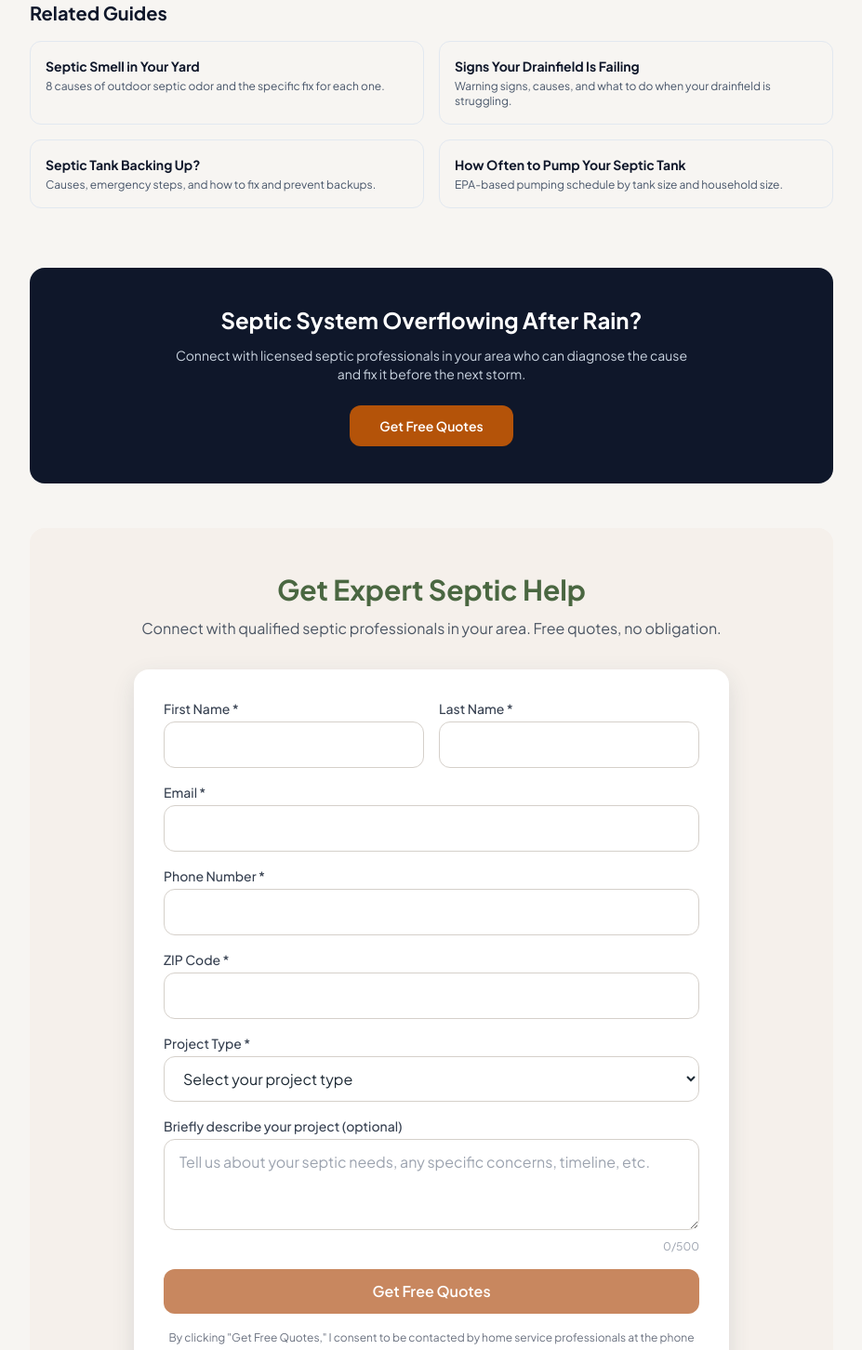
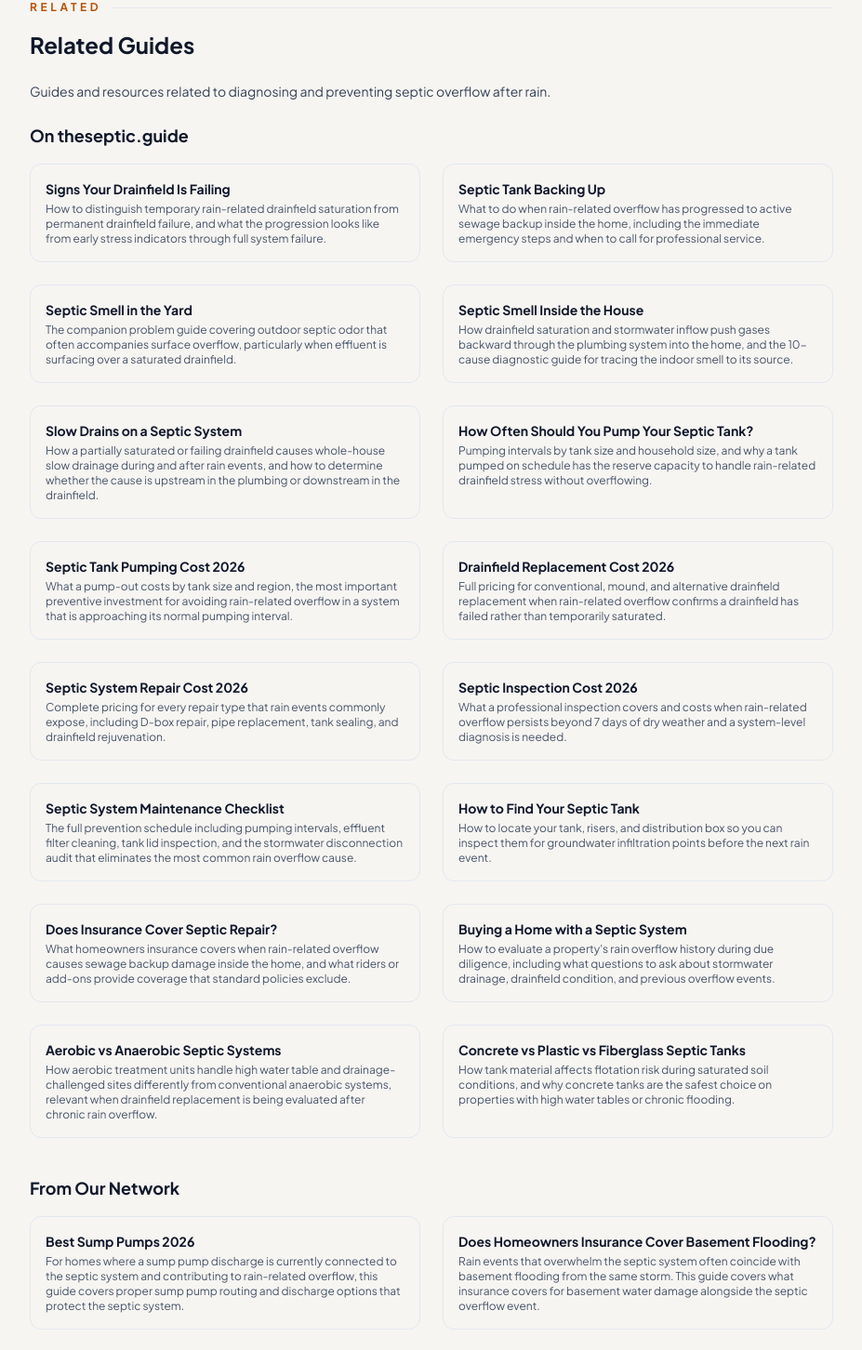
Before and after one commit to thebasementguide2026/theseptic.guide-, a Next.js app: page /problems/septic-overflow-after-rain in a window 1280 px wide. Shown: the part 8360-9812 px from the top of the page at 93% size, without its empty margins (176-1103 px from the left). Built offline with nearby package versions, Linux system fonts and the light colour scheme.

Commit message:
Replace Related Guides with expanded version (16+3+1) on septic-overflow-after-rain

```diff
--- a/app/problems/septic-overflow-after-rain/page.tsx
+++ b/app/problems/septic-overflow-after-rain/page.tsx
@@ -467,24 +467,100 @@ export default function SepticOverflowAfterRain() {
 
         {/* Related Guides */}
         <div className='mb-16'>
-          <h2 className='text-xl font-bold text-slate-900 mb-4'>Related Guides</h2>
-          <div className='grid md:grid-cols-2 gap-4'>
-            <Link href='/problems/septic-smell-in-yard' className='block p-4 border border-slate-200 rounded-lg hover:shadow-md transition-shadow'>
-              <h3 className='font-bold text-slate-900 mb-1 text-sm'>Septic Smell in Your Yard</h3>
-              <p className='text-slate-600 text-xs'>8 causes of outdoor septic odor and the specific fix for each one.</p>
-            </Link>
+          <div className='flex items-center space-x-3 mb-4'>
+            <span className='text-amber-700 font-bold tracking-[0.3em] text-xs uppercase'>Related</span>
+            <div className='flex-1 h-px bg-slate-200'></div>
+          </div>
+          <h2 className='text-2xl font-bold text-slate-900 mb-6'>Related Guides</h2>
+          <p className='text-slate-700 text-sm mb-6'>Guides and resources related to diagnosing and preventing septic overflow after rain.</p>
+          <h3 className='text-lg font-bold text-slate-900 mb-4'>On theseptic.guide</h3>
+          <div className='grid md:grid-cols-2 gap-6 mb-10'>
             <Link href='/problems/drainfield-failing' className='block p-4 border border-slate-200 rounded-lg hover:shadow-md transition-shadow'>
-              <h3 className='font-bold text-slate-900 mb-1 text-sm'>Signs Your Drainfield Is Failing</h3>
-              <p className='text-slate-600 text-xs'>Warning signs, causes, and what to do when your drainfield is struggling.</p>
+              <h4 className='font-bold text-slate-900 text-sm mb-1'>Signs Your Drainfield Is Failing</h4>
+              <p className='text-slate-600 text-xs'>How to distinguish temporary rain-related drainfield saturation from permanent drainfield failure, and what the progression looks like from early stress indicators through full system failure.</p>
             </Link>
             <Link href='/problems/tank-backing-up' className='block p-4 border border-slate-200 rounded-lg hover:shadow-md transition-shadow'>
-              <h3 className='font-bold text-slate-900 mb-1 text-sm'>Septic Tank Backing Up?</h3>
-              <p className='text-slate-600 text-xs'>Causes, emergency steps, and how to fix and prevent backups.</p>
+              <h4 className='font-bold text-slate-900 text-sm mb-1'>Septic Tank Backing Up</h4>
+              <p className='text-slate-600 text-xs'>What to do when rain-related overflow has progressed to active sewage backup inside the home, including the immediate emergency steps and when to call for professional service.</p>
+            </Link>
+            <Link href='/problems/septic-smell-in-yard' className='block p-4 border border-slate-200 rounded-lg hover:shadow-md transition-shadow'>
+              <h4 className='font-bold text-slate-900 text-sm mb-1'>Septic Smell in the Yard</h4>
+              <p className='text-slate-600 text-xs'>The companion problem guide covering outdoor septic odor that often accompanies surface overflow, particularly when effluent is surfacing over a saturated drainfield.</p>
+            </Link>
+            <Link href='/problems/septic-smell-inside-house' className='block p-4 border border-slate-200 rounded-lg hover:shadow-md transition-shadow'>
+              <h4 className='font-bold text-slate-900 text-sm mb-1'>Septic Smell Inside the House</h4>
+              <p className='text-slate-600 text-xs'>How drainfield saturation and stormwater inflow push gases backward through the plumbing system into the home, and the 10-cause diagnostic guide for tracing the indoor smell to its source.</p>
+            </Link>
+            <Link href='/problems/slow-drains' className='block p-4 border border-slate-200 rounded-lg hover:shadow-md transition-shadow'>
+              <h4 className='font-bold text-slate-900 text-sm mb-1'>Slow Drains on a Septic System</h4>
+              <p className='text-slate-600 text-xs'>How a partially saturated or failing drainfield causes whole-house slow drainage during and after rain events, and how to determine whether the cause is upstream in the plumbing or downstream in the drainfield.</p>
             </Link>
             <Link href='/articles/how-often-pump-septic-tank' className='block p-4 border border-slate-200 rounded-lg hover:shadow-md transition-shadow'>
-              <h3 className='font-bold text-slate-900 mb-1 text-sm'>How Often to Pump Your Septic Tank</h3>
-              <p className='text-slate-600 text-xs'>EPA-based pumping schedule by tank size and household size.</p>
+              <h4 className='font-bold text-slate-900 text-sm mb-1'>How Often Should You Pump Your Septic Tank?</h4>
+              <p className='text-slate-600 text-xs'>Pumping intervals by tank size and household size, and why a tank pumped on schedule has the reserve capacity to handle rain-related drainfield stress without overflowing.</p>
             </Link>
+            <Link href='/articles/septic-tank-pumping-cost' className='block p-4 border border-slate-200 rounded-lg hover:shadow-md transition-shadow'>
+              <h4 className='font-bold text-slate-900 text-sm mb-1'>Septic Tank Pumping Cost 2026</h4>
+              <p className='text-slate-600 text-xs'>What a pump-out costs by tank size and region, the most important preventive investment for avoiding rain-related overflow in a system that is approaching its normal pumping interval.</p>
+            </Link>
+            <Link href='/cost-guides/drainfield-replacement-cost' className='block p-4 border border-slate-200 rounded-lg hover:shadow-md transition-shadow'>
+              <h4 className='font-bold text-slate-900 text-sm mb-1'>Drainfield Replacement Cost 2026</h4>
+              <p className='text-slate-600 text-xs'>Full pricing for conventional, mound, and alternative drainfield replacement when rain-related overflow confirms a drainfield has failed rather than temporarily saturated.</p>
+            </Link>
+            <Link href='/cost-guides/septic-system-repair-cost' className='block p-4 border border-slate-200 rounded-lg hover:shadow-md transition-shadow'>
+              <h4 className='font-bold text-slate-900 text-sm mb-1'>Septic System Repair Cost 2026</h4>
+              <p className='text-slate-600 text-xs'>Complete pricing for every repair type that rain events commonly expose, including D-box repair, pipe replacement, tank sealing, and drainfield rejuvenation.</p>
+            </Link>
+            <Link href='/cost-guides/septic-inspection-cost' className='block p-4 border border-slate-200 rounded-lg hover:shadow-md transition-shadow'>
+              <h4 className='font-bold text-slate-900 text-sm mb-1'>Septic Inspection Cost 2026</h4>
+              <p className='text-slate-600 text-xs'>What a professional inspection covers and costs when rain-related overflow persists beyond 7 days of dry weather and a system-level diagnosis is needed.</p>
+            </Link>
+            <Link href='/maintenance/septic-system-maintenance-checklist' className='block p-4 border border-slate-200 rounded-lg hover:shadow-md transition-shadow'>
+              <h4 className='font-bold text-slate-900 text-sm mb-1'>Septic System Maintenance Checklist</h4>
+              <p className='text-slate-600 text-xs'>The full prevention schedule including pumping intervals, effluent filter cleaning, tank lid inspection, and the stormwater disconnection audit that eliminates the most common rain overflow cause.</p>
+            </Link>
+            <Link href='/articles/how-to-find-your-septic-tank' className='block p-4 border border-slate-200 rounded-lg hover:shadow-md transition-shadow'>
+              <h4 className='font-bold text-slate-900 text-sm mb-1'>How to Find Your Septic Tank</h4>
+              <p className='text-slate-600 text-xs'>How to locate your tank, risers, and distribution box so you can inspect them for groundwater infiltration points before the next rain event.</p>
+            </Link>
+            <Link href='/articles/does-insurance-cover-septic-repair-replacement' className='block p-4 border border-slate-200 rounded-lg hover:shadow-md transition-shadow'>
+              <h4 className='font-bold text-slate-900 text-sm mb-1'>Does Insurance Cover Septic Repair?</h4>
+              <p className='text-slate-600 text-xs'>What homeowners insurance covers when rain-related overflow causes sewage backup damage inside the home, and what riders or add-ons provide coverage that standard policies exclude.</p>
+            </Link>
+            <Link href='/guides/buying-home-with-septic' className='block p-4 border border-slate-200 rounded-lg hover:shadow-md transition-shadow'>
+              <h4 className='font-bold text-slate-900 text-sm mb-1'>Buying a Home with a Septic System</h4>
+              <p className='text-slate-600 text-xs'>How to evaluate a property&apos;s rain overflow history during due diligence, including what questions to ask about stormwater drainage, drainfield condition, and previous overflow events.</p>
+            </Link>
+            <Link href='/comparisons/aerobic-vs-anaerobic-septic-systems' className='block p-4 border border-slate-200 rounded-lg hover:shadow-md transition-shadow'>
+              <h4 className='font-bold text-slate-900 text-sm mb-1'>Aerobic vs Anaerobic Septic Systems</h4>
+              <p className='text-slate-600 text-xs'>How aerobic treatment units handle high water table and drainage-challenged sites differently from conventional anaerobic systems, relevant when drainfield replacement is being evaluated after chronic rain overflow.</p>
+            </Link>
+            <Link href='/comparisons/concrete-vs-plastic-vs-fiberglass-septic-tanks' className='block p-4 border border-slate-200 rounded-lg hover:shadow-md transition-shadow'>
+              <h4 className='font-bold text-slate-900 text-sm mb-1'>Concrete vs Plastic vs Fiberglass Septic Tanks</h4>
+              <p className='text-slate-600 text-xs'>How tank material affects flotation risk during saturated soil conditions, and why concrete tanks are the safest choice on properties with high water tables or chronic flooding.</p>
+            </Link>
+          </div>
+          <h3 className='text-lg font-bold text-slate-900 mb-4'>From Our Network</h3>
+          <div className='grid md:grid-cols-2 gap-6 mb-10'>
+            <a href='https://thebasement.guide/articles/best-sump-pumps-2026' target='_blank' rel='noopener noreferrer' className='block p-4 border border-slate-200 rounded-lg hover:shadow-md transition-shadow'>
+              <h4 className='font-bold text-slate-900 text-sm mb-1'>Best Sump Pumps 2026</h4>
+              <p className='text-slate-600 text-xs'>For homes where a sump pump discharge is currently connected to the septic system and contributing to rain-related overflow, this guide covers proper sump pump routing and discharge options that protect the septic system.</p>
+            </a>
+            <a href='https://thebasement.guide/articles/basement-flooding-insurance' target='_blank' rel='noopener noreferrer' className='block p-4 border border-slate-200 rounded-lg hover:shadow-md transition-shadow'>
+              <h4 className='font-bold text-slate-900 text-sm mb-1'>Does Homeowners Insurance Cover Basement Flooding?</h4>
+              <p className='text-slate-600 text-xs'>Rain events that overwhelm the septic system often coincide with basement flooding from the same storm. This guide covers what insurance covers for basement water damage alongside the septic overflow event.</p>
+            </a>
+            <a href='https://thebasement.guide/articles/basement-emergency-water-plan' target='_blank' rel='noopener noreferrer' className='block p-4 border border-slate-200 rounded-lg hover:shadow-md transition-shadow'>
+              <h4 className='font-bold text-slate-900 text-sm mb-1'>Basement Emergency Water Plan</h4>
+              <p className='text-slate-600 text-xs'>For homes where rain-related septic overflow has caused sewage to back up into the basement, this guide covers the immediate response steps for below-grade water and sewage intrusion events.</p>
+            </a>
+          </div>
+          <h3 className='text-lg font-bold text-slate-900 mb-4'>External Resource</h3>
+          <div className='grid md:grid-cols-2 gap-6'>
+            <a href='https://www.epa.gov/septic/septic-systems-what-do-after-flood' target='_blank' rel='noopener noreferrer' className='block p-4 border border-slate-200 rounded-lg hover:shadow-md transition-shadow'>
+              <h4 className='font-bold text-slate-900 text-sm mb-1'>EPA Septic System Flooding Guidance</h4>
+              <p className='text-slate-600 text-xs'>The EPA&apos;s official guidance on protecting and recovering a septic system after a flood or heavy rain event, including the specific warning against pumping during saturated conditions and steps for post-flood inspection and recovery.</p>
+            </a>
           </div>
         </div>
 
```
